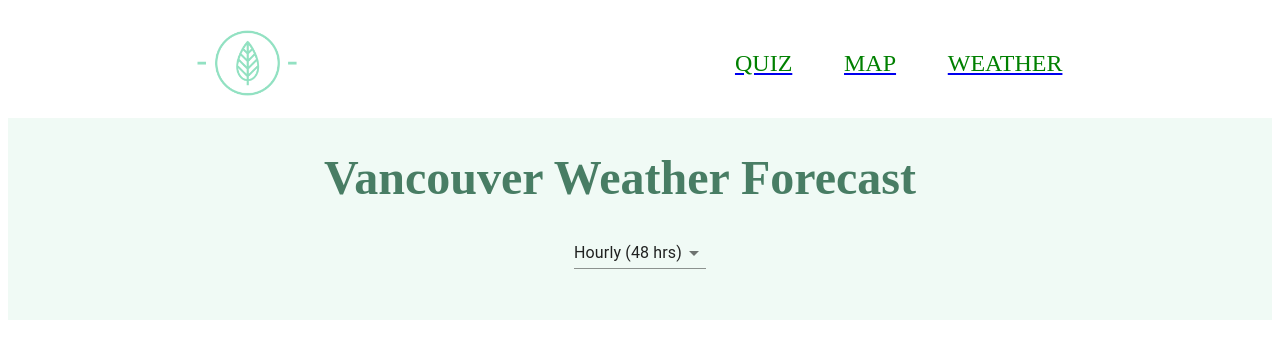
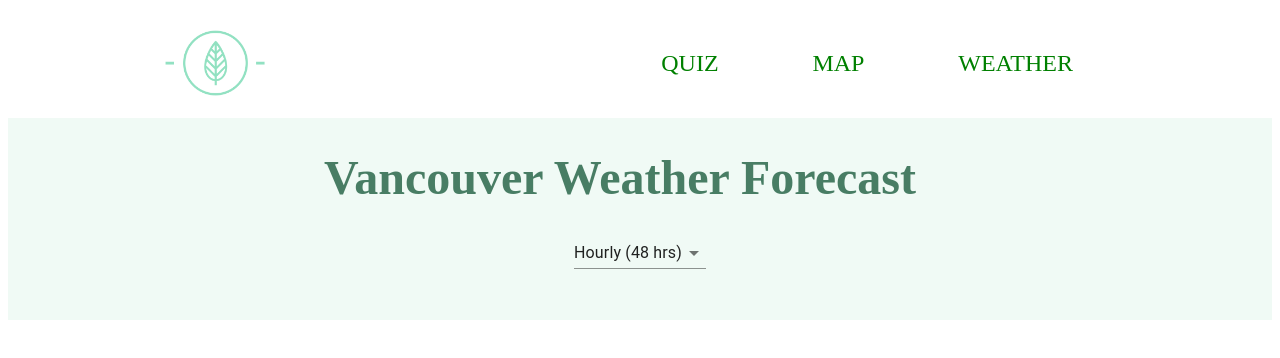
Before and after one commit to dantan123/sustainability, a React (Create React App) app: page /weather in a window 1280 px wide. Shown: the top 358 px of the page. Built offline with nearby package versions, Linux system fonts and the light colour scheme; no server answers; the HTML template or start-up script is replaced by a standard one; what react-google-maps would draw is missing.

Commit message:
remove hyperlink

```diff
--- a/src/Map/Map.css
+++ b/src/Map/Map.css
@@ -1,4 +1,4 @@
-.sus-map {
+.mapContainer {
   background: rgb(240, 250, 245);
   padding-top: 0.3em;
 }
@@ -21,7 +21,8 @@
 }
 
 .form-group {
-  margin-bottom: 1em;
+  margin-bottom: 3%;
+  width: 100%;
 }
 
 input[type="checkbox"] {
@@ -50,7 +51,7 @@ input[type="checkbox"]:checked::before {
   visibility: visible;
 }
 
-.map-style {
+.map {
   width: 70vw;
   height: 80vh;
   padding-left: 15vw;
--- a/src/Map/MapForm.js
+++ b/src/Map/MapForm.js
@@ -24,7 +24,7 @@ class MapForm extends Component {
   // https://developer.mozilla.org/en-US/docs/Learn/Forms/Advanced_form_styling#Check_boxes_and_radio_buttons
   render() {
     return (
-      <div className='sus-map'>
+      <div className='mapContainer'>
         <h1 className="heading"> Vancouver Sustainability Map </h1>
           <form>
             <div className="form">
@@ -84,7 +84,7 @@ class MapForm extends Component {
 
         <br />
 
-        <div className="map-style">
+        <div className="map">
           <WrappedMap
             googleMapURL={`https://maps.googleapis.com/maps/api/js?v=3.exp&libraries=visualization,geometry,drawing,places&key=AIzaSyBhxM-oXeYrmPjjRkr5I6HbrH-7gPYU-l0`}
             loadingElement={<div style={{ height: `100%` }} />}
--- a/src/Nav/Nav.css
+++ b/src/Nav/Nav.css
@@ -9,17 +9,17 @@ nav {
 }
 
 .nav-links {
-  width: 30%;
+  width: 40%;
   display: flex;
   justify-content: space-around;
   align-items: center;
   list-style: none;
-  text-decoration: none;
 }
 
 .nav-item {
   color: green;
   text-transform: uppercase;
+  text-decoration: none;
 }
 
 .nav-item:hover {
--- a/src/Nav/Nav.js
+++ b/src/Nav/Nav.js
@@ -7,14 +7,14 @@ function Nav() {
     <nav>
       <img src="green.png" alt="" width="110px" height="110px"/>
       <ul className="nav-links">
-        <Link to='/'>
-          <li className="nav-item">Quiz</li>
+        <Link to='/' className="nav-item">
+          <li>Quiz</li>
         </Link>
-        <Link to='/map'>
-          <li className="nav-item">Map</li>
+        <Link to='/map' className="nav-item">
+          <li>Map</li>
         </Link>
-        <Link to='/weather'>
-          <li className="nav-item">Weather</li>
+        <Link to='/weather' className="nav-item">
+          <li>Weather</li>
         </Link>
       </ul>
     </nav>
```
